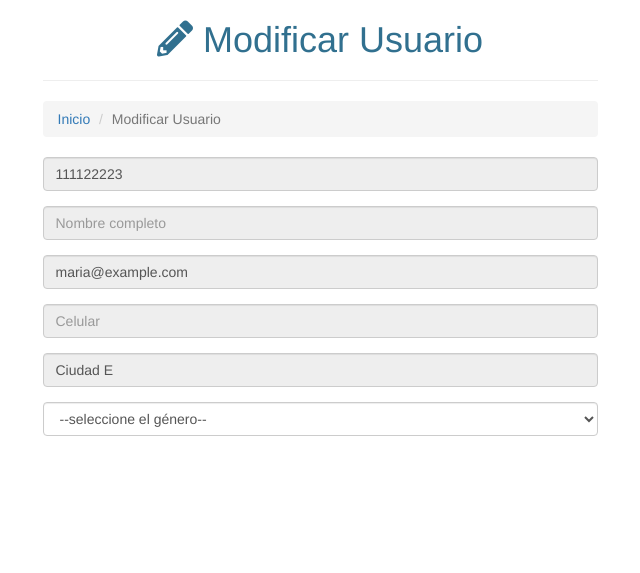
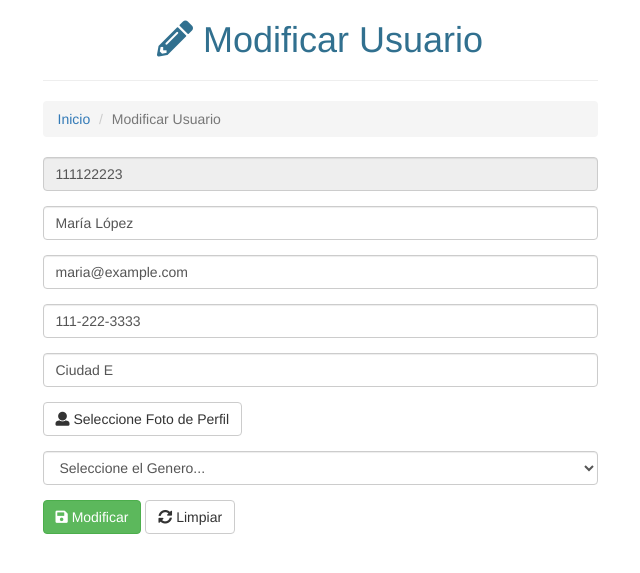
Before and after one commit to sarboleda72/crud-solo-php, a PHP site: page /users/edit.php?id=111122223 in a window 1280 px wide. Shown: the top 573 px of the page, without its empty margins (320-960 px from the left). Run offline with PHP 8.4, Linux system fonts and the light colour scheme; data comes from the database, SQL or seed files in the repository; both versions use the stored data as it was after the commit; data that the repository does not hold is empty.

Commit message:
Se agrega BD

```diff
--- a/users/edit.php
+++ b/users/edit.php
@@ -18,40 +18,96 @@
 				  <li class="active">Modificar Usuario</li>
 				</ol>
 				<?php
-                    if (isset($_GET['id'])){
+					if(isset($_GET['id'])) {
 						include '../config/connect.php';
-                        $id=$_GET['id'];
-                        $sql="SELECT * FROM USUARIOS WHERE documento='$id';";
-                        $result=mysqli_query($conn,$sql);
-                        if ($row=mysqli_fetch_array($result)){
+						$id     = $_GET['id'];
+						$sql    = "SELECT * FROM usuarios WHERE documento = $id";
+						$result = mysqli_query($conn, $sql);
+						while ($row = mysqli_fetch_array($result)) {
 				?>
-                <form action="" method="POST" enctype="multipart/form-data">
+				<form action="" method="post" enctype="multipart/form-data">
 					<div class="form-group">
-                        <input type="number" class="form-control" name="documento" placeholder="Documento de identidad" required readonly value="<?php echo $row['documento']; ?>">
+						<input type="number" class="form-control" name="documento" placeholder="Documento de Identidad" required readonly value="<?php echo $row['documento']; ?>">
 					</div>
 					<div class="form-group">
-                        <input type="text" class="form-control" name="nombres" placeholder="Nombre completo" required readonly value="<?php echo $row['nombre']; ?>">
+						<input type="text" class="form-control" name="nombres" placeholder="Nombre Completo" required value="<?php echo $row['nombres']; ?>">
 					</div>
 					<div class="form-group">
-                        <input type="email" class="form-control" name="correo" placeholder="Correo electrónico" required readonly value="<?php echo $row['correo']; ?>">
+						<input type="email" class="form-control" name="correo" placeholder="Correo Electrónico" required value="<?php echo $row['correo']; ?>">
 					</div>
 					<div class="form-group">
-                        <input type="number" class="form-control" name="telefono" placeholder="Celular" required readonly value="<?php echo $row['telefono']; ?>">
+						<input type="text" class="form-control" name="telefono" placeholder="Número Telefónico" required value="<?php echo $row['telefono']; ?>">
 					</div>
 					<div class="form-group">
-                        <input type="text" class="form-control" name="ciudad" placeholder="Ciudad" required readonly value="<?php echo $row['ciudad']; ?>">
+						<input type="text" class="form-control" name="ciudad" placeholder="Ciudad" required value="<?php echo $row['ciudad']; ?>">
 					</div>
 					<div class="form-group">
-                        <select name="genero" class="form-control" require>
-                            <option>--seleccione el género--</option>
-                            <option value="F" <?php if($row['genero']=="F") echo "selected"; ?>>Fmemino</option>
-                            <option value="M" <?php if($row['genero']=="M") echo "selected"; ?>>Fmemino</option>
-                            <option value="O" <?php if($row['genero']=="O") echo "selected"; ?>>Otro</option>
+						<input type="file" class="form-control" name="foto" accept="image/*">
+						<button class="btn btn-default btn-foto"> <i class="fa fa-user"></i> Seleccione Foto de Perfil </button>
+						<input type="hidden" name="url_foto" value="<?php echo $row['foto']; ?>">
+					</div>
+					<div class="form-group">
+						<select name="genero" class="form-control" required>
+							<option value="">Seleccione el Genero...</option>
+							<option value="F" <?php if($row['genero'] == "F") echo "selected"; ?> >Femenino</option>
+							<option value="M" <?php if($row['genero'] == "M") echo "selected"; ?> >Masculino</option>
+							<option value="T" <?php if($row['genero'] == "T") echo "selected"; ?> >Transgenero</option>
 						</select>
 					</div>
+					<div class="form-group">
+						<button type="submit" class="btn btn-success"> <i class="fa fa-save"></i> Modificar </button>
+						<button type="reset" class="btn btn-default"> <i class="fa fa-sync-alt"></i> Limpiar </button>
+					</div>
 				</form>
-
 				<?php
 						}
 					}
+					if ($_SERVER['REQUEST_METHOD'] == 'POST') {
+						$documento = mysqli_real_escape_string($conn, $_POST['documento']);
+						$nombres   = mysqli_real_escape_string($conn, $_POST['nombres']);
+						$correo    = mysqli_real_escape_string($conn, $_POST['correo']);
+						$telefono  = mysqli_real_escape_string($conn, $_POST['telefono']);
+						$ciudad    = mysqli_real_escape_string($conn, $_POST['ciudad']);
+						$genero    = mysqli_real_escape_string($conn, $_POST['genero']);
+
+						if ($_FILES['foto']['tmp_name']) {
+							$url  = 'public/imgs/fotos/';
+							$foto = $url.$_FILES['foto']['name'];
+							if($_POST['url_foto'] != 'public/imgs/fotos/nofoto.png') {
+								unlink('../'.$_POST['url_foto']);
+							}
+							move_uploaded_file($_FILES['foto']['tmp_name'], '../'.$url.$_FILES['foto']['name']);
+							$sql = "UPDATE usuarios SET nombres = '$nombres', correo = '$correo', telefono = $telefono, ciudad = '$ciudad', foto = '$foto',genero = '$genero' WHERE documento = $documento";
+						} else {
+							$sql = "UPDATE usuarios SET nombres = '$nombres', correo = '$correo', telefono = $telefono, ciudad = '$ciudad', genero = '$genero' WHERE documento = $documento";
+						}
+
+						if (mysqli_query($conn, $sql)) {
+							$_SESSION['statusQuery'] = 'success';
+							$_SESSION['message'] = 'Usuario Modificado con Exito!';
+						} else {
+							$_SESSION['statusQuery'] = 'danger';
+							$_SESSION['message'] = 'El Usuario no se pudo Modificar!';
+						}
+						echo "<script> window.location.replace('../') </script>";
+					}
+					mysqli_close($conn);
 				?>
+			</div>
+		</div>
+	</div>
+
+	<script src="../public/js/jquery-3.3.1.min.js"></script>
+	<script src="../public/js/bootstrap.min.js"></script>
+	<script src="../public/js/sweetalert2.js"></script>
+	<script>
+		$(document).ready(function() {
+			$('input[type=file]').hide();
+			$('form').on('click', '.btn-foto', function(event) {
+				event.preventDefault();
+				$('input[type=file]').click();
+			});
+		});
+	</script>
+</body>
+</html>
```
Also changed, not shown: bd/adso2613934.sql (added, +64 -0 lines). Lines whose indentation alone changed are shown as unchanged.
